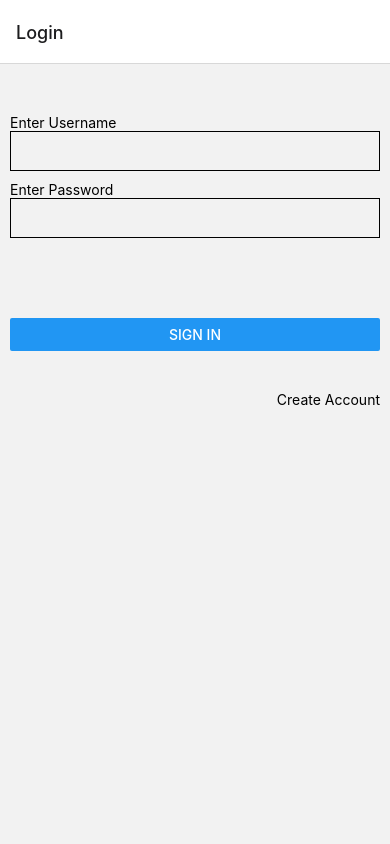
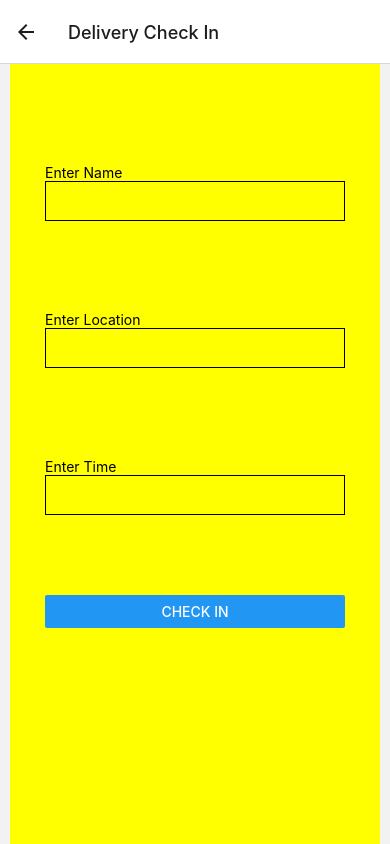
Before and after one commit to IT19240220/FoodDeliveryApp, a React Native app: screen /DeliveryCheckIn in a window 390 px wide. Built offline with nearby package versions, Linux system fonts and the light colour scheme.

Commit message:
Add CheckIn

```diff
--- a/App.js
+++ b/App.js
@@ -1,19 +1,20 @@
 import { StatusBar } from 'expo-status-bar';
 import { StyleSheet, Text, View } from 'react-native';
-import {NavigationContainer} from '@react-navigation/native';
-import {createNativeStackNavigator} from '@react-navigation/native-stack';
-import Login from "./app/Login";
-import ViewOrders from "./app/admin/ViewOrders";
-import AddDeliveryPerson from "./app/admin/AddDeliveryPerson";
-import ViewFoods from "./app/seller/ViewFoods";
-import UpdateFood from "./app/seller/UpdateFood";
-import AddFood from "./app/seller/AddFood";
-import SignUp from "./app/SignUp";
-import ViewOrdersBuyer from "./app/buyer/ViewOrdersBuyer";
-import AddOrderBuyer from "./app/buyer/AddOrderBuyer";
-import ViewFoodsBuyer from "./app/buyer/ViewFoodsBuyer";
-import SelectFoods from "./app/buyer/selectFoods";
-
+import { NavigationContainer } from '@react-navigation/native';
+import { createNativeStackNavigator } from '@react-navigation/native-stack';
+import Login from './app/Login';
+import ViewOrders from './app/admin/ViewOrders';
+import AddDeliveryPerson from './app/admin/AddDeliveryPerson';
+import ViewFoods from './app/seller/ViewFoods';
+import UpdateFood from './app/seller/UpdateFood';
+import AddFood from './app/seller/AddFood';
+import SignUp from './app/SignUp';
+import ViewOrdersBuyer from './app/buyer/ViewOrdersBuyer';
+import AddOrderBuyer from './app/buyer/AddOrderBuyer';
+import ViewFoodsBuyer from './app/buyer/ViewFoodsBuyer';
+import SelectFoods from './app/buyer/selectFoods';
+import DeliveryCheckIn from './app/DeliveryPerson/DeliveryCheckIn';
+import DeliveryStart from './app/DeliveryPerson/DeliveryStart';
 const Stack = createNativeStackNavigator();
 
 export default function App() {
@@ -23,57 +24,70 @@ export default function App() {
         <Stack.Screen
           name="Login"
           component={Login}
-                    options={{title: 'Login'}}
+          options={{ title: 'Login' }}
         />
         <Stack.Screen
           name="ViewOrders"
           component={ViewOrders}
-                    options={{title: 'View Orders'}}
+          options={{ title: 'View Orders' }}
         />
         <Stack.Screen
           name="AddDeliveryPerson"
           component={AddDeliveryPerson}
-                    options={{title: 'Add Delivery Person'}}
+          options={{ title: 'Add Delivery Person' }}
         />
         <Stack.Screen
           name="ViewFoods"
           component={ViewFoods}
-                    options={{title: 'View Food'}}
+          options={{ title: 'View Food' }}
         />
         <Stack.Screen
           name="AddFood"
           component={AddFood}
-                    options={{title: 'Add Food'}}
+          options={{ title: 'Add Food' }}
         />
         <Stack.Screen
           name="UpdateFood"
           component={UpdateFood}
-                    options={{title: 'Update Food'}}
+          options={{ title: 'Update Food' }}
         />
         <Stack.Screen
           name="SignUp"
           component={SignUp}
-                    options={{title: 'Create Account'}}
+          options={{ title: 'Create Account' }}
         />
         <Stack.Screen
           name="ViewOrdersBuyer"
           component={ViewOrdersBuyer}
-                    options={{title: 'View Orders'}}
+          options={{ title: 'View Orders' }}
         />
         <Stack.Screen
           name="AddOrderBuyer"
           component={AddOrderBuyer}
-                    options={{title: 'New Order'}}
+          options={{ title: 'New Order' }}
         />
         <Stack.Screen
           name="ViewFoodsBuyer"
           component={ViewFoodsBuyer}
-                    options={{title: 'View Food'}}
+          options={{ title: 'View Food' }}
         />
         <Stack.Screen
           name="SelectFoods"
           component={SelectFoods}
-                    options={{title: 'Select Food'}}
+          options={{ title: 'Select Food' }}
+        />
+
+        {/* Delivery Person */}
+        <Stack.Screen
+          name="DeliveryCheckIn"
+          component={DeliveryCheckIn}
+          options={{ title: 'Delivery Check In' }}
+        />
+
+        <Stack.Screen
+          name="DeliveryStart"
+          component={DeliveryStart}
+          options={{ title: 'Delivery Start' }}
         />
       </Stack.Navigator>
     </NavigationContainer>
--- /dev/null
+++ b/app/DeliveryPerson/DeliveryCheckIn.js
@@ -0,0 +1,77 @@
+import { StatusBar } from 'expo-status-bar';
+import {
+  Button,
+  SafeAreaView,
+  ScrollView,
+  StyleSheet,
+  Text,
+  TextInput,
+  View,
+  DateP
+} from 'react-native';
+import { useEffect, useState } from 'react';
+import { doc, setDoc, addDoc } from 'firebase/firestore';
+import { db } from '../../FirebaseDB';
+
+export default function DeliveryCheckIn({ navigation }) {
+  const [deliveryName, setDeliveryName] = useState('');
+  const [location, setLocation] = useState('');
+  const [time, setTime] = useState('');
+
+  function checkIn() {
+    setDoc(doc(db, 'DeliveryCheckIn', new Date().toString()), {
+      name: deliveryName,
+      location: location,
+      time: time,
+    }).then(() => {
+      // console.log(456)
+      navigation.navigate('ViewFoods');
+    });
+  }
+
+  return (
+    <View style={styles.container}>
+      <ScrollView>
+        <Text style={{ marginTop: 100 }}>Enter Name</Text>
+        <TextInput
+          style={styles.input}
+          onChangeText={setDeliveryName}
+          value={deliveryName}
+        />
+        <Text style={{ marginTop: 10 }}>Enter Location</Text>
+        <TextInput
+          style={styles.input}
+          onChangeText={setLocation}
+          value={location}
+        />
+        <Text style={{ marginTop: 10 }}>Enter Time</Text>
+        <TextInput style={styles.input} onChangeText={setTime} value={time} />
+        <Button
+          title="Check In"
+          onPress={() => {
+            checkIn();
+          }}
+        />
+      </ScrollView>
+    </View>
+  );
+}
+
+const styles = StyleSheet.create({
+  container: {
+    flex: 1,
+    backgroundColor: 'yellow',
+    alignItems: 'center',
+    justifyContent: 'center',
+    marginLeft: 10,
+    marginRight: 10,
+  },
+  input: {
+    height: 40,
+    // margin: 12,
+    width: 300,
+    marginBottom: 80,
+    borderWidth: 1,
+    padding: 10,
+  },
+});
--- /dev/null
+++ b/app/DeliveryPerson/DeliveryStart.js
@@ -0,0 +1,56 @@
+import { StatusBar } from 'expo-status-bar';
+import {
+  Button,
+  SafeAreaView,
+  ScrollView,
+  StyleSheet,
+  Text,
+  TextInput,
+  View,
+} from 'react-native';
+import { useEffect, useState } from 'react';
+import { doc, setDoc, addDoc } from 'firebase/firestore';
+import { db } from '../../FirebaseDB';
+
+export default function DeliveryStart({ navigation }) {
+  const [orderID, setOrderID] = useState('');
+  const [deliveryName, setDeliveryName] = useState('');
+  const [startLocation, setStartLocation] = useState('');
+  const [time, setTime] = useState('');
+
+  function checkIn() {
+    setDoc(doc(db, 'DeliveryCheckIn', new Date().toString()), {
+      name: deliveryName,
+      location: location,
+      time: time,
+    }).then(() => {
+      // console.log(456)
+      navigation.navigate('ViewFoods');
+    });
+  }
+
+  return (
+    <View style={styles.container}>
+      <ScrollView></ScrollView>
+    </View>
+  );
+}
+
+const styles = StyleSheet.create({
+  container: {
+    flex: 1,
+    backgroundColor: 'yellow',
+    alignItems: 'center',
+    justifyContent: 'center',
+    marginLeft: 10,
+    marginRight: 10,
+  },
+  input: {
+    height: 40,
+    // margin: 12,
+    width: 300,
+    marginBottom: 80,
+    borderWidth: 1,
+    padding: 10,
+  },
+});
```
Lines whose indentation alone changed are shown as unchanged.
